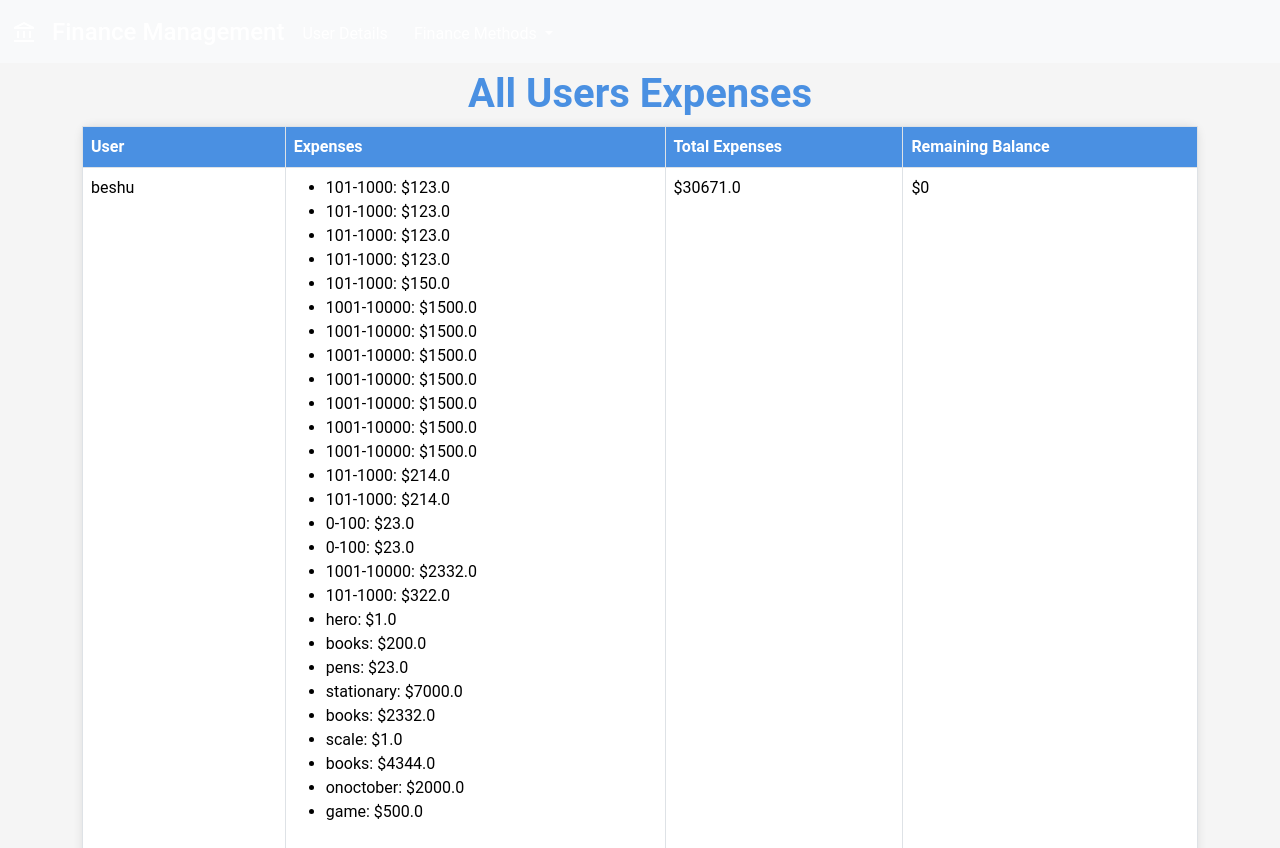
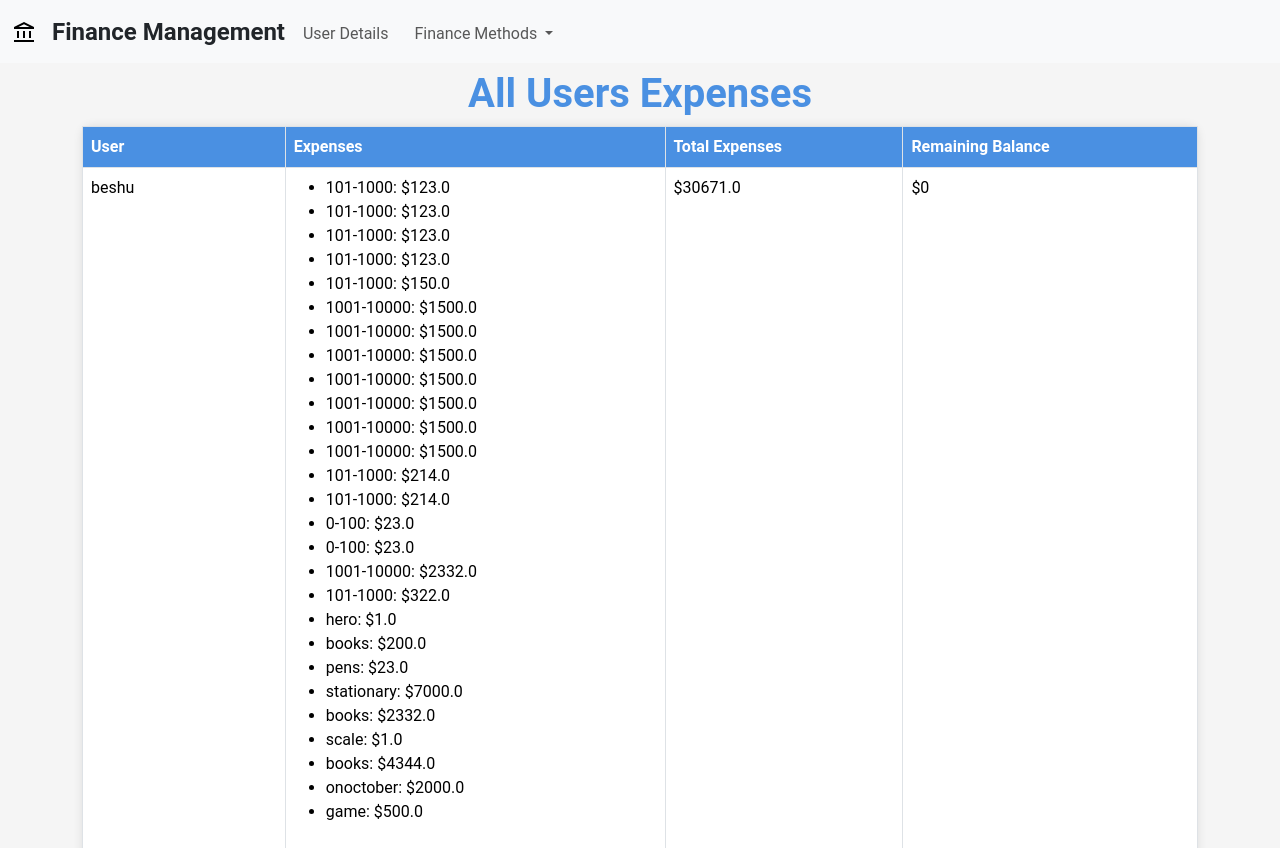
Before and after one commit to Beshwanthsai/FinanceManagement, a Django app: page /all_users_expenses/ in a window 1280 px wide. Shown: the top 848 px of the page. Run offline with Django 4.2, Linux system fonts and the light colour scheme; data comes from the database, SQL or seed files in the repository.

Commit message:
updated homepage and user_expenses_details navbar.

```diff
--- a/pythonProject/Financemanagement/FinanceManagementSystem/templates/adminapp/all_users_expenses.html
+++ b/pythonProject/Financemanagement/FinanceManagementSystem/templates/adminapp/all_users_expenses.html
@@ -7,26 +7,22 @@
     <link href="https://cdn.jsdelivr.net/npm/bootstrap@5.3.3/dist/css/bootstrap.min.css" rel="stylesheet">
 </head>
 <body style="background-color: #f5f5f5; font-family: 'Roboto', sans-serif; margin-top: 70px;">
-    <nav class="navbar navbar-expand-lg navbar-light bg-body-tertiary" style="background-color: #4a90e2; position: fixed; top: 0; width: 100%; z-index: 1000;">
+    <nav class="navbar navbar-expand-lg navbar-light bg-body-tertiary" style="position: fixed; top: 0; width: 100%; z-index: 1000;">
         <div class="container-fluid">
-            <a class="navbar-brand" href="{% url 'homepagecall' %}" style="font-weight: bold; color: #fff;">
-                <svg xmlns="http://www.w3.org/2000/svg" height="24px" viewBox="0 -960 960 960" width="24px" fill="#fff">
-                    <path d="M200-280v-280h80v280h-80Zm240 0v-280h80v280h-80ZM80-120v-80h800v80H80Zm600-160v-280h80v280h-80ZM80-640v-80l400-200 400 200v80H80Zm178-80h444-444Zm0 0h444L480-830 258-720Z"/>
-                </svg>
-            </a>
+            <a class="navbar-brand" href="{% url 'homepagecall' %}" style="font-weight: bold;"><svg xmlns="http://www.w3.org/2000/svg" height="24px" viewBox="0 -960 960 960" width="24px" fill="#000000"><path d="M200-280v-280h80v280h-80Zm240 0v-280h80v280h-80ZM80-120v-80h800v80H80Zm600-160v-280h80v280h-80ZM80-640v-80l400-200 400 200v80H80Zm178-80h444-444Zm0 0h444L480-830 258-720Z"/></svg></a>
             <button class="navbar-toggler" type="button" data-bs-toggle="collapse" data-bs-target="#navbarNavDropdown" aria-controls="navbarNavDropdown" aria-expanded="false" aria-label="Toggle navigation">
                 <span class="navbar-toggler-icon"></span>
             </button>
             <div class="collapse navbar-collapse" id="navbarNavDropdown">
                 <ul class="navbar-nav">
                     <li class="nav-item">
-                        <h4 style="padding-top:10px; color: #fff;">Finance Management</h4>
+                        <h4 style="padding-top:10px;"> <b>Finance Management</b></h4>
                     </li>
                     <li class="nav-item">
-                        <a class="nav-link" style="padding-top:14px; margin-left:10px; color: #fff;" href="{% url 'all_users_expenses' %}">User Details</a>
+                          <a class="nav-link" href="{% url 'all_users_expenses' %}" style="padding-top:14px; margin-left:10px;">User Details</a>
                     </li>
                     <li class="nav-item dropdown" style="padding-top:6px; margin-left:10px;">
-                        <a class="nav-link dropdown-toggle" href="#" id="navbarDropdownMenuLink" role="button" data-bs-toggle="dropdown" aria-expanded="false" style="color: #fff;">
+                        <a class="nav-link dropdown-toggle" href="#" id="navbarDropdownMenuLink" role="button" data-bs-toggle="dropdown" aria-expanded="false">
                             Finance Methods
                         </a>
                         <ul class="dropdown-menu" aria-labelledby="navbarDropdownMenuLink">
@@ -38,6 +34,7 @@
                     </li>
                 </ul>
             </div>
+
         </div>
     </nav>
 
--- a/pythonProject/Financemanagement/FinanceManagementSystem/templates/adminapp/projecthomepage.html
+++ b/pythonProject/Financemanagement/FinanceManagementSystem/templates/adminapp/projecthomepage.html
@@ -19,7 +19,7 @@
             <div class="collapse navbar-collapse" id="navbarNavDropdown">
                 <ul class="navbar-nav">
                     <li class="nav-item">
-                        <h4 style="padding-top:10px;">Finance Management</h4>
+                        <h4 style="padding-top:10px;"><b>Finance Management</b></h4>
                     </li>
                     <li class="nav-item">
                           <a class="nav-link" href="{% url 'all_users_expenses' %}" style="padding-top:14px; margin-left:10px;">User Details</a>
```
